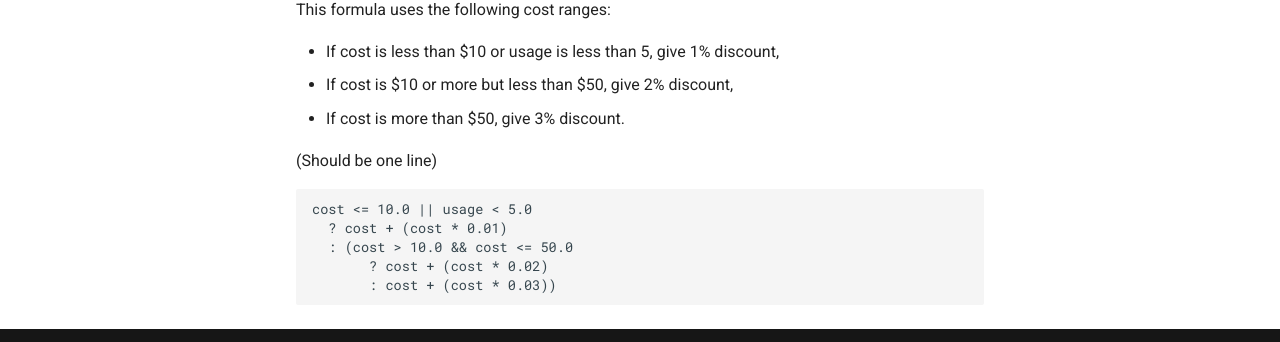
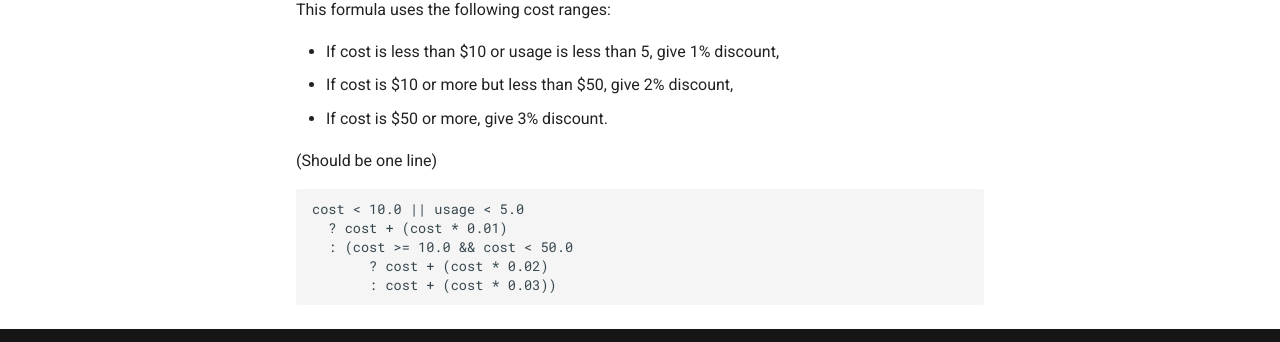
Before and after one commit to alphauslabs/tmpdocs, an MkDocs documentation site: the page built from docs/guides/aws-cost-mods.md, in a window 1280 px wide and 900 px high, scrolled down 2292 px. Shown: the part 506-848 px from the top of the window. Built offline with MkDocs 1.6.1 and Material for MkDocs 9.7.7, drawn with Linux system fonts in a browser that asks for light colours; comment, search, counter and statistics services are not loaded.

Commit message:
chore: wip add cost mods

````diff
--- a/docs/guides/aws-cost-mods.md
+++ b/docs/guides/aws-cost-mods.md
@@ -105,13 +105,13 @@ This formula uses the following cost ranges:
 
 * If cost is less than $10 or usage is less than 5, give 1% discount,
 * If cost is $10 or more but less than $50, give 2% discount,
-* If cost is more than $50, give 3% discount.
+* If cost is $50 or more, give 3% discount.
 
 (Should be one line)
 ```
-cost <= 10.0 || usage < 5.0
+cost < 10.0 || usage < 5.0
   ? cost + (cost * 0.01)
-  : (cost > 10.0 && cost <= 50.0
+  : (cost >= 10.0 && cost < 50.0
        ? cost + (cost * 0.02)
        : cost + (cost * 0.03))
 ```
````
